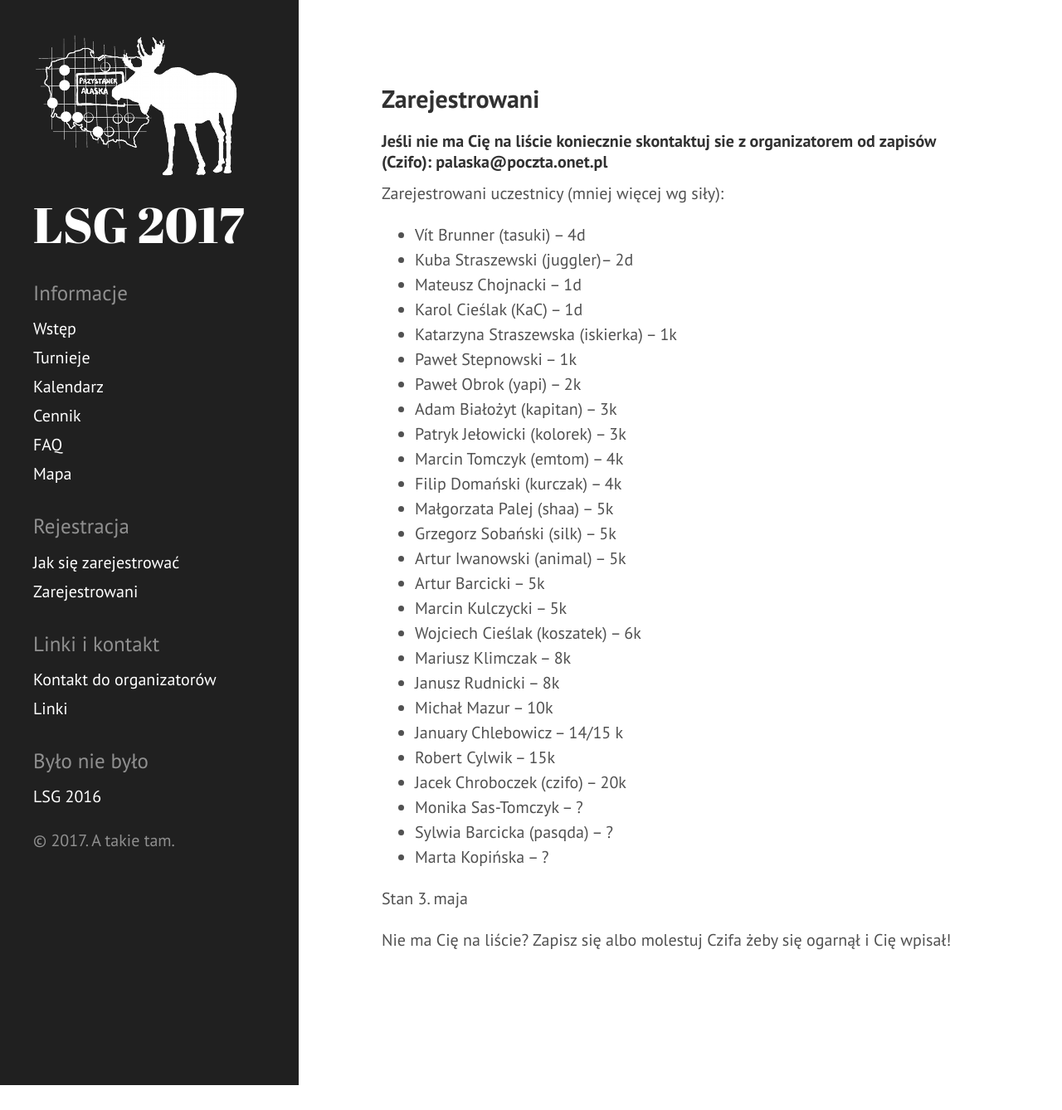
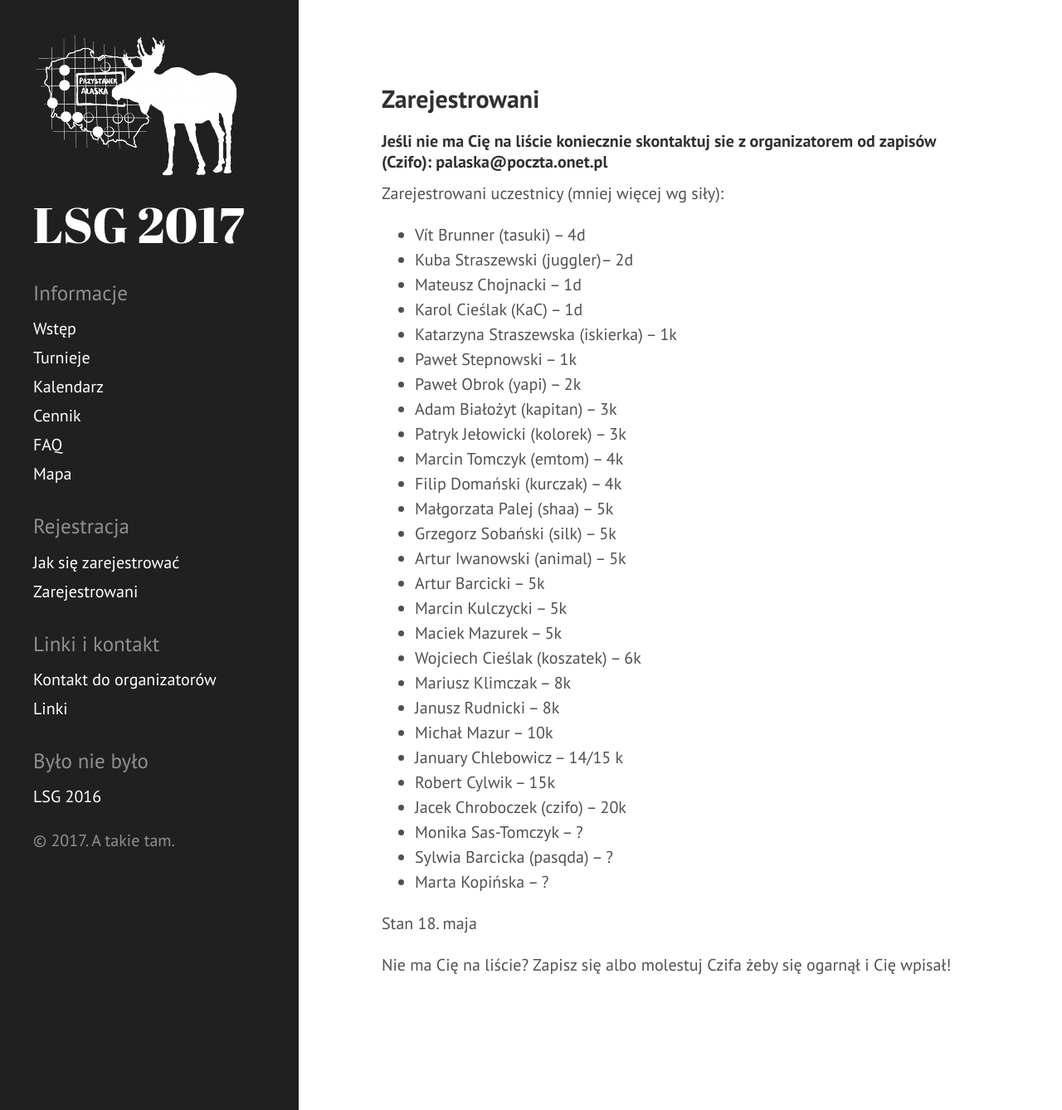
Before and after one commit to tasuki/lsg, a Jekyll site: the page built from zarejestrowani.md, in a window 1280 px wide. Shown: the whole page at 83% size. Built offline with Jekyll 4.4.1, drawn with Linux system fonts in a browser that asks for light colours; before the commit the page ends 1308 px from its top, so only the background shows below that.

Commit message:
Update zarejestrowani.md

```diff
--- a/zarejestrowani.md
+++ b/zarejestrowani.md
@@ -25,6 +25,7 @@ Zarejestrowani uczestnicy (mniej więcej wg siły):
 - Artur Iwanowski (animal) -- 5k
 - Artur Barcicki -- 5k
 - Marcin Kulczycki -- 5k
+- Maciek Mazurek -- 5k
 - Wojciech Cieślak (koszatek) -- 6k
 - Mariusz Klimczak -- 8k
 - Janusz Rudnicki -- 8k
@@ -37,6 +38,6 @@ Zarejestrowani uczestnicy (mniej więcej wg siły):
 - Marta Kopińska -- ?
 
 
-Stan 3. maja
+Stan 18. maja
 
 Nie ma Cię na liście?  Zapisz się albo molestuj Czifa żeby się ogarnął i Cię wpisał!
```
